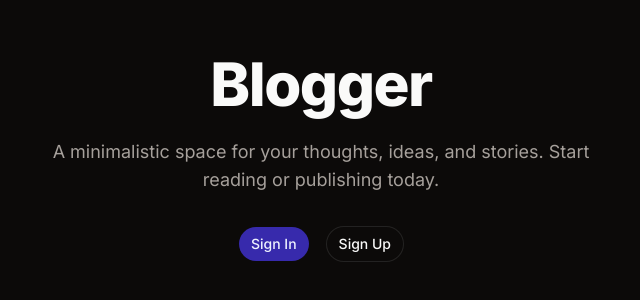
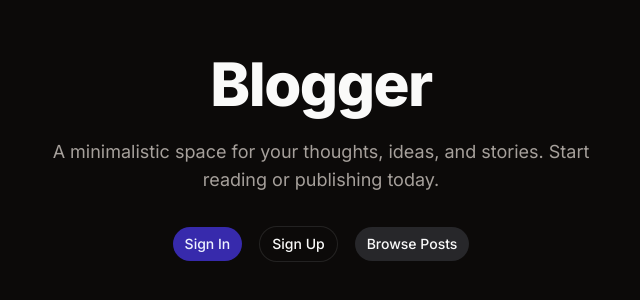
Before and after one commit to EX0PH1US/project_blogger, a Next.js app: page / in a window 1280 px wide. Shown: the part 242-542 px from the top of the page, without its empty margins (319-959 px from the left). Built offline with nearby package versions, Linux system fonts and the light colour scheme.

Commit message:
added browse posts button

```diff
--- a/src/app/page.tsx
+++ b/src/app/page.tsx
@@ -11,10 +11,11 @@ export default function Home() {
         </h1>
 
         <p className="text-lg text-muted-foreground">
-          A minimalistic space for your thoughts, ideas, and stories. Start reading or publishing today.
+          A minimalistic space for your thoughts, ideas, and stories. Start
+          reading or publishing today.
         </p>
 
-        <div className="flex items-center gap-4 pt-2">
+        <div className="flex flex-wrap items-center justify-center gap-4 pt-2">
           <Link href="/login">
             <Button>Sign In</Button>
           </Link>
@@ -22,6 +23,10 @@ export default function Home() {
           <Link href="/signup">
             <Button variant="outline">Sign Up</Button>
           </Link>
+
+          <Link href="/posts">
+            <Button variant="secondary">Browse Posts</Button>
+          </Link>
         </div>
       </main>
     </div>
```
